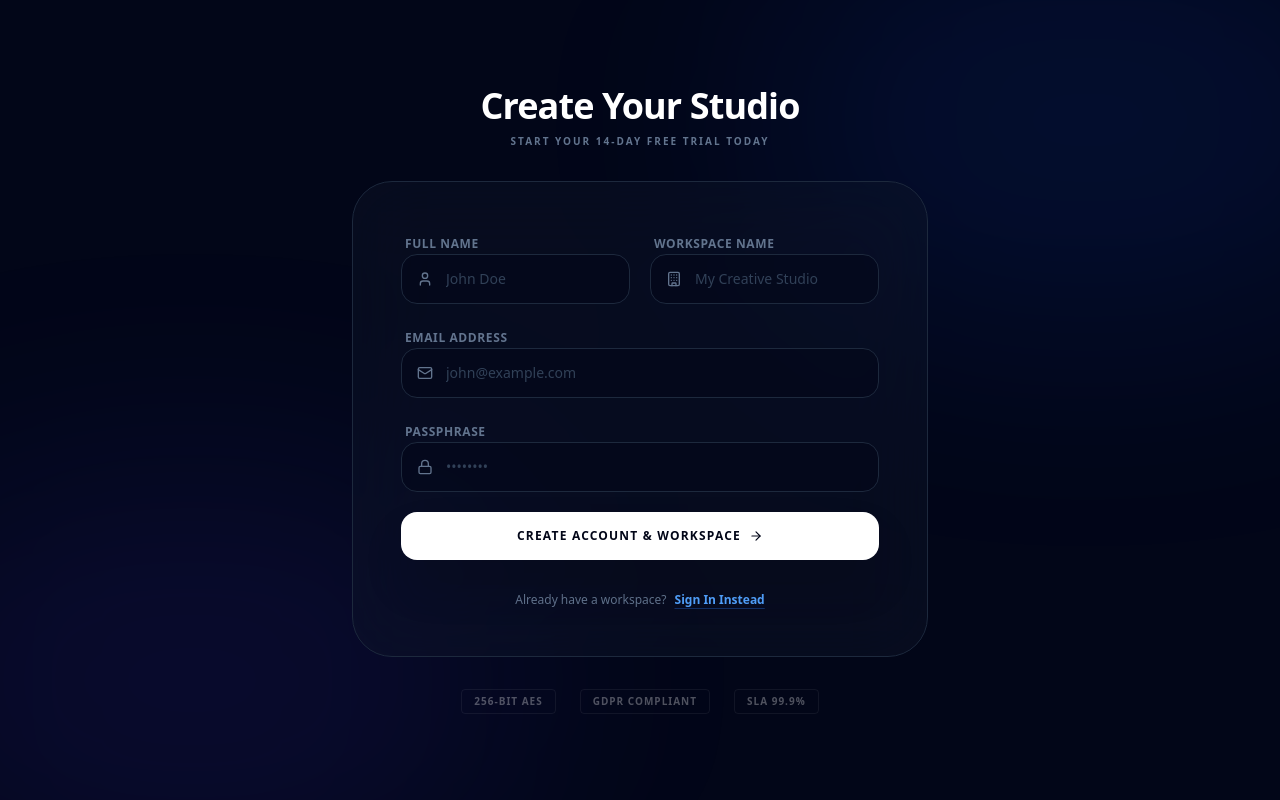
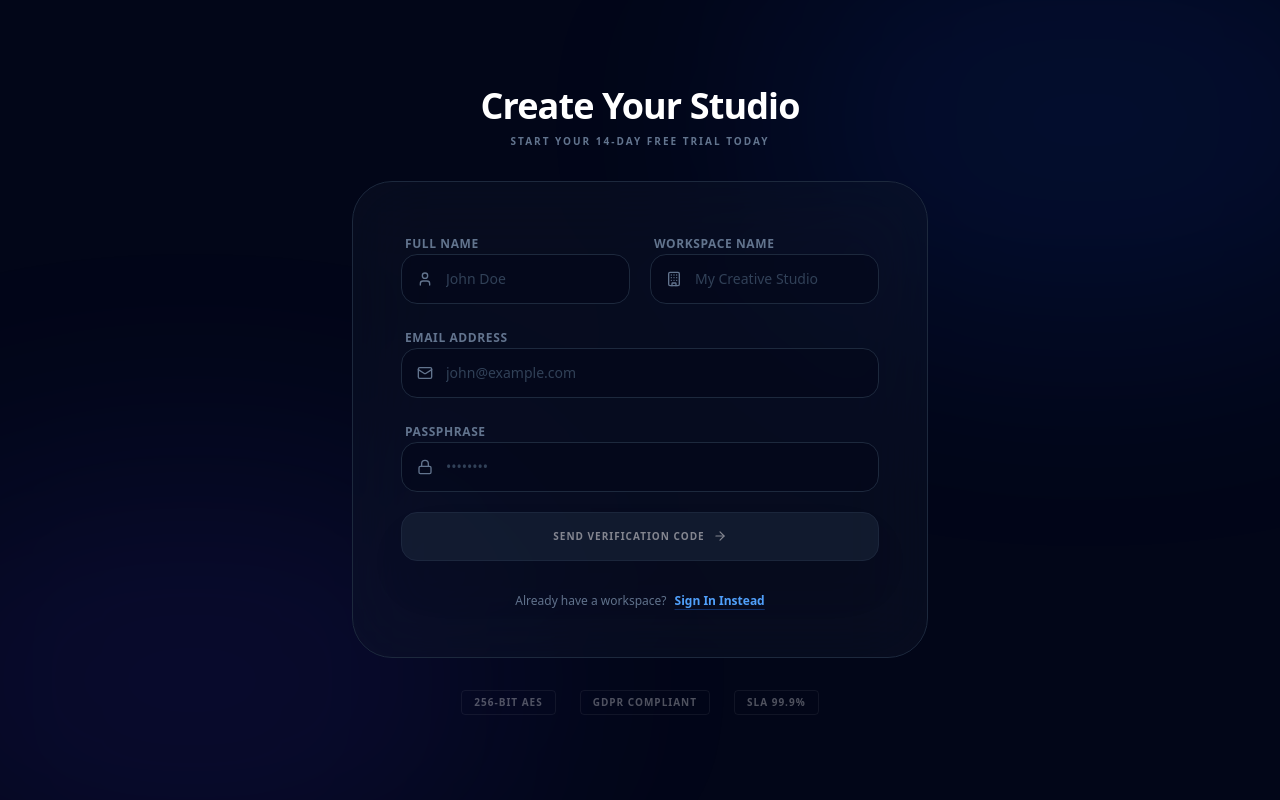
Before and after one commit to ezz001-dev/LoopLive-AI-Livestream-System, a Next.js app: page /register in a window 1280 px wide. Built offline with nearby package versions, Linux system fonts and the light colour scheme.

Commit message:
email otp

```diff
--- a/package.json
+++ b/package.json
@@ -44,6 +44,7 @@
     "lucide-react": "^0.577.0",
     "masterchat": "^1.1.0",
     "next": "^15.1.6",
+    "nodemailer": "^8.0.2",
     "openai": "^4.82.0",
     "pg": "^8.13.1",
     "react": "^19.0.0",
@@ -55,6 +56,7 @@
   },
   "devDependencies": {
     "@types/node": "^22.13.1",
+    "@types/nodemailer": "^7.0.11",
     "@types/pg": "^8.11.11",
     "@types/react": "^19.0.8",
     "@types/react-dom": "^19.0.3",
--- /dev/null
+++ b/src/app/api/auth/otp/send/route.ts
@@ -0,0 +1,43 @@
+import { NextResponse } from "next/server";
+import { prisma } from "@/lib/prisma";
+import { generateOTP, storeOTP } from "@/lib/otp";
+import { sendOTPEmail } from "@/lib/email";
+
+export const dynamic = "force-dynamic";
+
+export async function POST(req: Request) {
+  try {
+    const { email } = await req.json();
+
+    if (!email) {
+      return NextResponse.json({ error: "Email is required" }, { status: 400 });
+    }
+
+    // 1. Check if user already exists
+    const existingUser = await (prisma as any).users.findUnique({
+      where: { email: email.toLowerCase() },
+    });
+
+    if (existingUser) {
+      return NextResponse.json(
+        { error: "Email already registered" },
+        { status: 400 }
+      );
+    }
+
+    // 2. Generate and store OTP
+    const otp = generateOTP();
+    await storeOTP(email, otp);
+
+    // 3. Send Email
+    await sendOTPEmail(email, otp);
+
+    return NextResponse.json({ success: true, message: "OTP sent successfully" });
+  } catch (error: any) {
+    console.error("[OTP-Send] Error:", error);
+    return NextResponse.json(
+      { error: error.message || "Internal Server Error" },
+      { status: 500 }
+    );
+  }
+}
--- a/src/app/api/auth/register/route.ts
+++ b/src/app/api/auth/register/route.ts
@@ -2,6 +2,7 @@ import { NextResponse } from "next/server";
 import { SignJWT } from "jose";
 import { prisma } from "@/lib/prisma";
 import { hashPassword } from "@/lib/auth-bridge";
+import { verifyOTP } from "@/lib/otp";
 
 export const dynamic = "force-dynamic";
 
@@ -9,10 +10,16 @@ const JWT_SECRET = new TextEncoder().encode(process.env.JWT_SECRET || "default_s
 
 export async function POST(req: Request) {
     try {
-        const { email, password, name, workspaceName } = await req.json();
+        const { email, password, name, workspaceName, otp } = await req.json();
 
-        if (!email || !password || !name || !workspaceName) {
-            return NextResponse.json({ error: "All fields are required" }, { status: 400 });
+        if (!email || !password || !name || !workspaceName || !otp) {
+            return NextResponse.json({ error: "All fields and OTP are required" }, { status: 400 });
+        }
+
+        // 0. Verify OTP
+        const isOtpValid = await verifyOTP(email, otp);
+        if (!isOtpValid) {
+            return NextResponse.json({ error: "Invalid or expired verification code" }, { status: 400 });
         }
 
         // Check global registration limit
--- a/src/app/register/page.tsx
+++ b/src/app/register/page.tsx
@@ -10,12 +10,52 @@ export default function RegisterPage() {
   const [password, setPassword] = useState("");
   const [name, setName] = useState("");
   const [workspaceName, setWorkspaceName] = useState("");
+  const [otp, setOtp] = useState("");
+  const [showOtp, setShowOtp] = useState(false);
+  const [sendingOtp, setSendingOtp] = useState(false);
+  const [otpSent, setOtpSent] = useState(false);
   const [loading, setLoading] = useState(false);
   const [error, setError] = useState("");
+  const [success, setSuccess] = useState("");
   const router = useRouter();
+
+  const handleSendOTP = async () => {
+    if (!email) {
+      setError("Please enter your email address first");
+      return;
+    }
+    setSendingOtp(true);
+    setError("");
+    setSuccess("");
+
+    try {
+      const res = await fetch("/api/auth/otp/send", {
+        method: "POST",
+        headers: { "Content-Type": "application/json" },
+        body: JSON.stringify({ email }),
+      });
+
+      const data = await res.json();
+      if (res.ok) {
+        setShowOtp(true);
+        setOtpSent(true);
+        setSuccess("Verification code sent to your email!");
+      } else {
+        setError(data.error || "Failed to send code");
+      }
+    } catch (err) {
+      setError("Network error occurred");
+    } finally {
+      setSendingOtp(false);
+    }
+  };
 
   const handleRegister = async (e: React.FormEvent) => {
     e.preventDefault();
+    if (!otp) {
+      setError("Please enter the verification code");
+      return;
+    }
     setLoading(true);
     setError("");
 
@@ -23,13 +63,13 @@ export default function RegisterPage() {
       const res = await fetch("/api/auth/register", {
         method: "POST",
         headers: { "Content-Type": "application/json" },
-        body: JSON.stringify({ email, password, name, workspaceName }),
+        body: JSON.stringify({ email, password, name, workspaceName, otp }),
       });
 
       const data = await res.json();
 
       if (res.ok) {
-        router.push("/admin");
+        router.push("/onboarding");
       } else {
         setError(data.error || "Registration failed. Please try again.");
       }
@@ -125,6 +165,13 @@ export default function RegisterPage() {
               </div>
             </div>
 
+            {success && (
+              <div className="p-4 bg-emerald-500/10 border border-emerald-500/20 rounded-2xl text-emerald-400 text-sm flex items-center gap-3 animate-in fade-in slide-in-from-top-2">
+                <ShieldCheck size={18} className="shrink-0" />
+                <span>{success}</span>
+              </div>
+            )}
+
             {error && (
               <div className="p-4 bg-rose-500/10 border border-rose-500/20 rounded-2xl text-rose-400 text-sm flex items-center gap-3 animate-in fade-in slide-in-from-top-2">
                 <ShieldCheck size={18} className="shrink-0" />
@@ -132,6 +179,45 @@ export default function RegisterPage() {
               </div>
             )}
 
+            {showOtp && (
+              <div className="space-y-1.5 animate-in slide-in-from-top-2 duration-300">
+                <label className="text-xs font-bold text-slate-500 uppercase ml-1 tracking-wider">Verification Code</label>
+                <div className="relative group">
+                  <div className="absolute inset-y-0 left-4 flex items-center text-slate-500 group-focus-within:text-emerald-400 transition-colors">
+                    <ShieldCheck size={16} />
+                  </div>
+                  <input
+                    type="text"
+                    value={otp}
+                    onChange={(e) => setOtp(e.target.value)}
+                    className="w-full bg-slate-950/50 border border-slate-800 rounded-2xl pl-11 pr-4 py-3.5 text-white focus:outline-none focus:border-emerald-500/50 transition-all placeholder:text-slate-700 text-sm tracking-[0.5em] font-mono"
+                    placeholder="123456"
+                    maxLength={6}
+                    required
+                  />
+                </div>
+              </div>
+            )}
+
+            {!otpSent ? (
+              <button
+                type="button"
+                onClick={handleSendOTP}
+                disabled={sendingOtp || !email}
+                className="w-full group relative overflow-hidden rounded-2xl py-4 bg-slate-800 text-white font-bold uppercase tracking-widest text-[10px] shadow-2xl transition-all active:scale-[0.98] disabled:opacity-50 border border-slate-700"
+              >
+                <div className="relative flex items-center justify-center gap-2">
+                  {sendingOtp ? (
+                    <Loader2 className="animate-spin" size={18} />
+                  ) : (
+                    <>
+                      <span>Send Verification Code</span>
+                      <ArrowRight size={14} className="group-hover:translate-x-1 transition-transform" />
+                    </>
+                  )}
+                </div>
+              </button>
+            ) : (
               <button
                 type="submit"
                 disabled={loading}
@@ -142,12 +228,13 @@ export default function RegisterPage() {
                     <Loader2 className="animate-spin" size={18} />
                   ) : (
                     <>
-                    <span>Create Account & Workspace</span>
+                      <span>Verify & Create Account</span>
                       <ArrowRight size={14} className="group-hover:translate-x-1 transition-transform" />
                     </>
                   )}
                 </div>
               </button>
+            )}
           </form>
 
           <div className="mt-8 flex flex-wrap items-center justify-center gap-2 text-xs text-slate-500 font-medium">
--- /dev/null
+++ b/src/lib/email.ts
@@ -0,0 +1,49 @@
+import nodemailer from "nodemailer";
+
+const smtpHost = process.env.SMTP_HOST || "";
+const smtpPort = parseInt(process.env.SMTP_PORT || "587");
+const smtpUser = process.env.SMTP_USER || "";
+const smtpPass = process.env.SMTP_PASS || "";
+const smtpFrom = process.env.SMTP_FROM || '"LoopLive" <no-reply@looplive.ai>';
+
+const transporter = nodemailer.createTransport({
+  host: smtpHost,
+  port: smtpPort,
+  secure: smtpPort === 465, // true for 465, false for other ports
+  auth: {
+    user: smtpUser,
+    pass: smtpPass,
+  },
+});
+
+export async function sendOTPEmail(email: string, otp: string) {
+  if (!smtpHost || !smtpUser || !smtpPass) {
+    console.warn("[Email] ⚠️ SMTP not configured. OTP will only be logged to console.");
+    console.log(`[Email][OTP-DEV] Code for ${email}: ${otp}`);
+    return;
+  }
+
+  try {
+    const info = await transporter.sendMail({
+      from: smtpFrom,
+      to: email,
+      subject: `Your Verification Code: ${otp}`,
+      text: `Welcome to LoopLive! Your verification code is ${otp}. It will expire in 5 minutes.`,
+      html: `
+        <div style="font-family: sans-serif; max-width: 600px; margin: 0 auto; padding: 20px; border: 1px solid #e2e8f0; rounded: 12px;">
+          <h2 style="color: #1e293b;">Verification Code</h2>
+          <p style="color: #64748b;">Welcome to LoopLive! Use the code below to complete your registration.</p>
+          <div style="background: #f1f5f9; padding: 24px; text-align: center; border-radius: 8px; margin: 24px 0;">
+            <span style="font-size: 32px; font-weight: 800; letter-spacing: 4px; color: #3b82f6;">${otp}</span>
+          </div>
+          <p style="color: #64748b; font-size: 14px;">This code will expire in 5 minutes. If you didn't request this code, please ignore this email.</p>
+        </div>
+      `,
+    });
+
+    console.log(`[Email] OTP sent to ${email}. MessageId: ${info.messageId}`);
+  } catch (error) {
+    console.error(`[Email] Failed to send OTP email to ${email}:`, error);
+    throw new Error("Failed to send verification email.");
+  }
+}
--- /dev/null
+++ b/src/lib/otp.ts
@@ -0,0 +1,28 @@
+import Redis from "ioredis";
+
+const redisUrl = process.env.REDIS_URL || "redis://localhost:6379";
+const redis = new Redis(redisUrl);
+
+const OTP_EXPIRY_SECONDS = 300; // 5 minutes
+
+export function generateOTP(): string {
+  return Math.floor(100000 + Math.random() * 900000).toString();
+}
+
+export async function storeOTP(email: string, otp: string) {
+  const key = `otp:${email.toLowerCase()}`;
+  await redis.set(key, otp, "EX", OTP_EXPIRY_SECONDS);
+  console.log(`[OTP] Stored for ${email} (Expires in 5m)`);
+}
+
+export async function verifyOTP(email: string, otp: string): Promise<boolean> {
+  const key = `otp:${email.toLowerCase()}`;
+  const storedOTP = await redis.get(key);
+
+  if (storedOTP === otp) {
+    await redis.del(key); // Use once and delete
+    return true;
+  }
+
+  return false;
+}
```
Also changed, not shown: 2 other files (tests, documents, lock files or other folders). Lines whose indentation alone changed are shown as unchanged.
